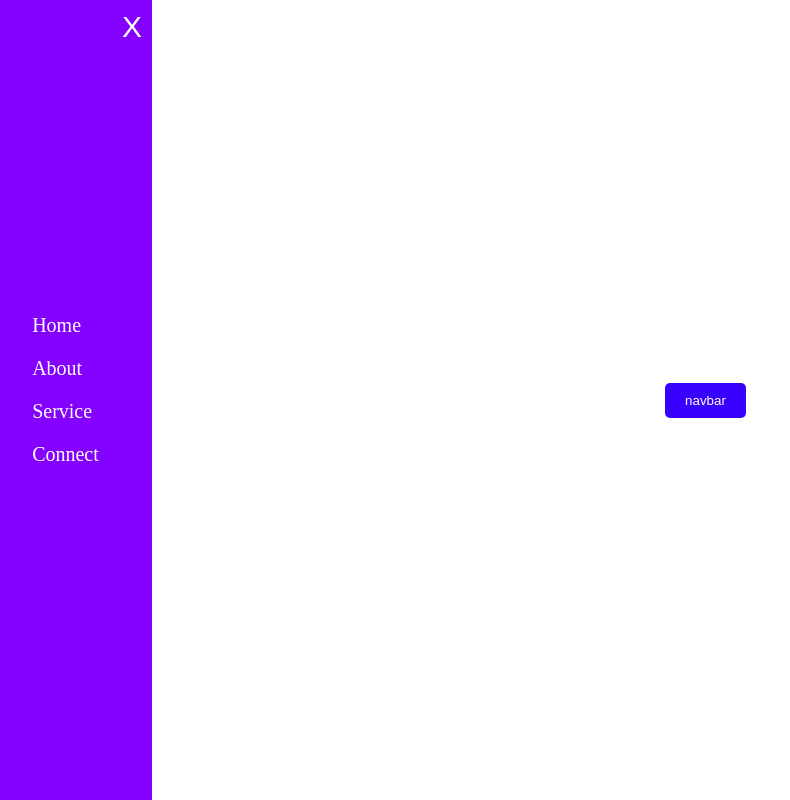
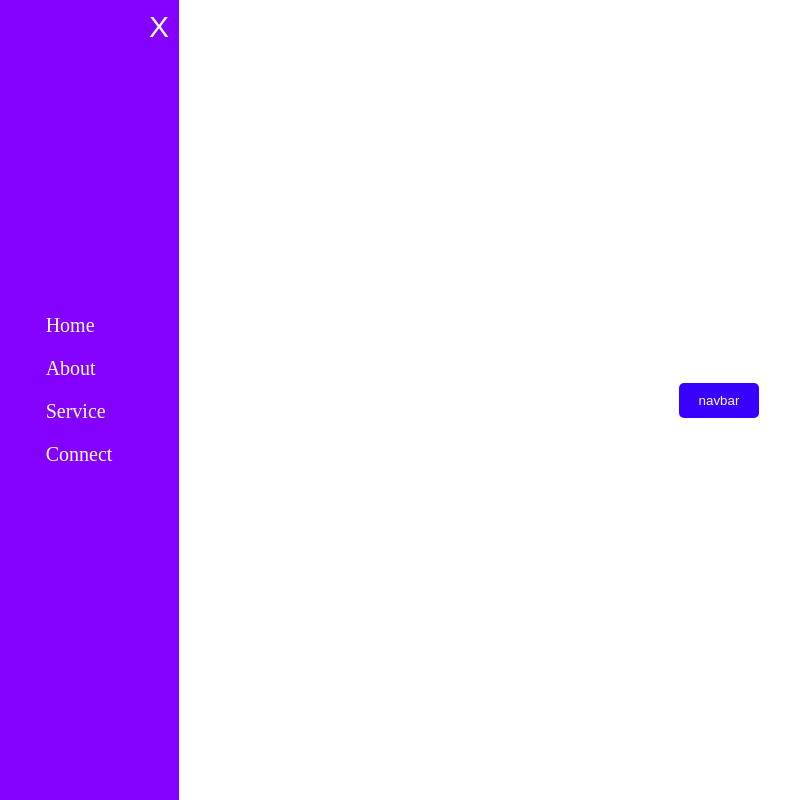
Before and after one commit to Hadisehzamani/sideNav-overlay, a plain HTML site: page index.html in a window 1280 px wide. Both pictures are taken after a click on the button "navbar". Shown: the whole page, without its empty margins (21-811 px from the left). Drawn offline with Linux system fonts and the light colour scheme.

Commit message:
edit position

```diff
--- a/script.js
+++ b/script.js
@@ -1,12 +1,15 @@
 let nav = document.querySelector('.nav')
 let openBtn = document.querySelector('button')
 let deleteBtn = document.querySelector('.delete')
+let btn = document.querySelector('.btn')
 
 
 openBtn.addEventListener('click', function(){
     nav.classList.add('active')
+    btn.style.marginLeft = '200px'
 })
 
 deleteBtn.addEventListener('click', function(){
     nav.classList.remove('active')
+    btn.style.marginLeft = '0'
 })
--- a/style.css
+++ b/style.css
@@ -18,6 +18,8 @@
     display: flex;
     justify-content: center;
     align-items: center;
+    margin-left: 0;
+    transition: 0.5s;
 }
 
 button {
@@ -30,7 +32,7 @@ button {
 }
 
 .nav {
-    position: relative;
+    position: fixed;
     width: 0;
     height: 100%;
     display: flex;
```
